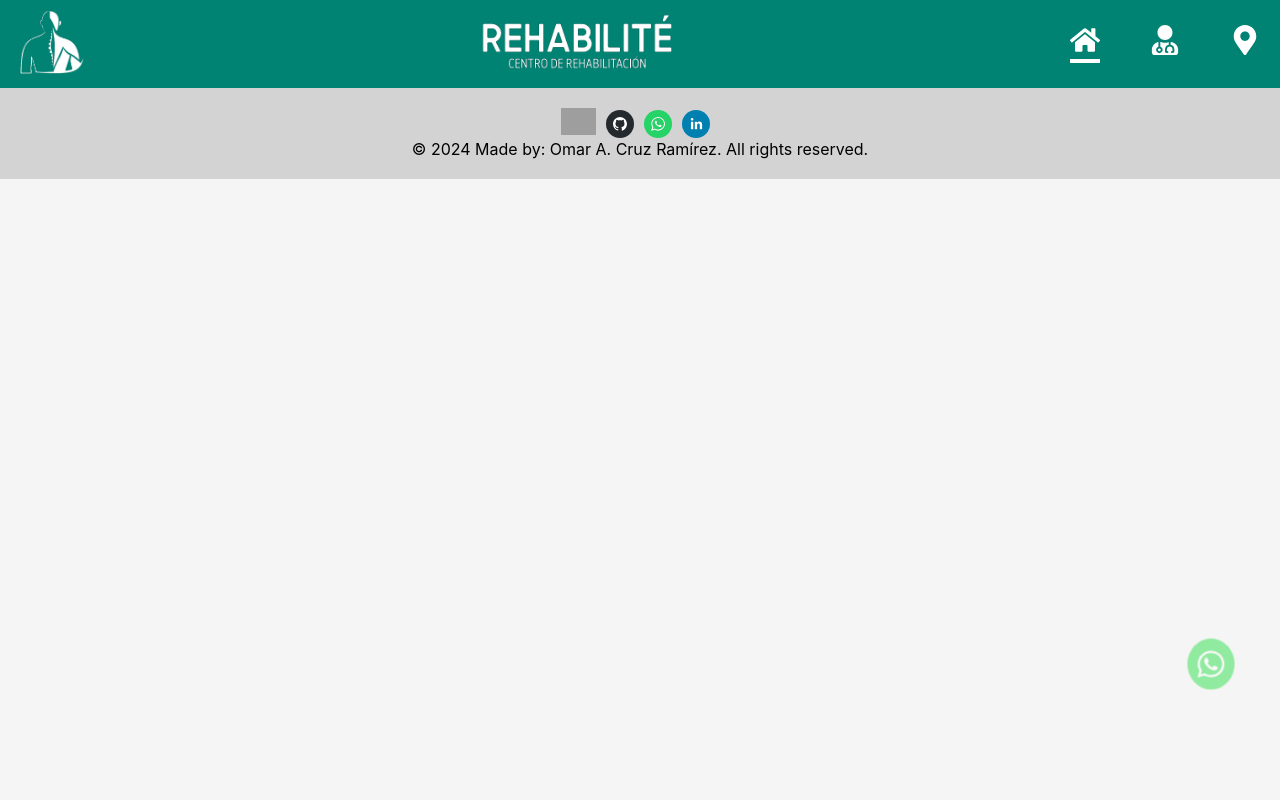
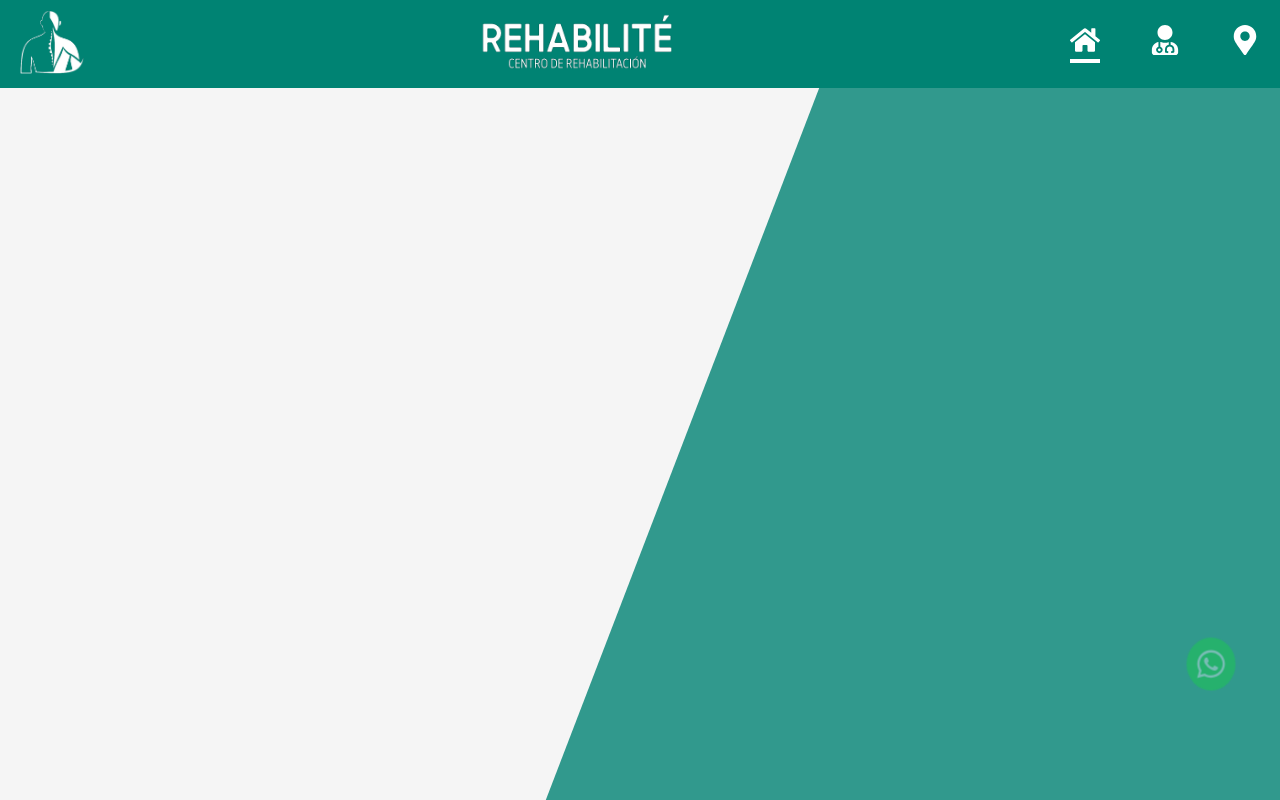
Before and after one commit to Damanger/Rehabilit-, a React (Create React App) app: page / in a window 1280 px wide. Shown: the top 800 px of the page. Built offline with nearby package versions, Linux system fonts and the light colour scheme; grey boxes are pictures that could not be loaded.

Commit message:
updating

```diff
--- a/src/App.css
+++ b/src/App.css
@@ -4,6 +4,11 @@ body{
   max-width: 100vw;
   overflow-y: auto;
   background-color: whitesmoke;
+}
+
+section{
+  height: 100vh;
+  width: 100vw;
 }
 
 ::-webkit-scrollbar{
--- /dev/null
+++ b/src/assets/css/inicio.module.css
@@ -0,0 +1,11 @@
+.figura {
+    clip-path: polygon(40% 0, 100% 0, 100% 100%, 0% 100%);
+    background-color: rgba(0, 131, 115, 0.8);
+    width: 60%;
+    height: 100vh;
+    position: absolute;
+    top: 0;
+    right: 0;
+    z-index: -1;
+    margin-top: 5.5rem;
+}
--- a/src/componentes/AboutUs.jsx
+++ b/src/componentes/AboutUs.jsx
@@ -1,5 +1,5 @@
 import React from 'react';
-import '../assets/css/info.css'
+import Style from '../assets/css/info.module.css'
 
 const AboutUs = () =>{
 
--- a/src/componentes/Inicio.jsx
+++ b/src/componentes/Inicio.jsx
@@ -1,12 +1,12 @@
 import React from 'react';
-import '../assets/css/inicio.css'
+import Style from '../assets/css/inicio.module.css'
 
 const Inicio = () =>{
 
     return (
-        <>
-
-        </>
+        <section>
+            <div className={Style.figura}></div>
+        </section>
     );
 };
 
```
Also changed, not shown: src/assets/css/info.css (deleted), src/assets/css/info.module.css (added), src/assets/css/inicio.css (deleted).
